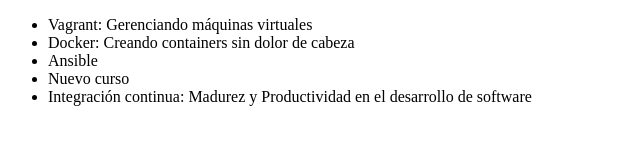
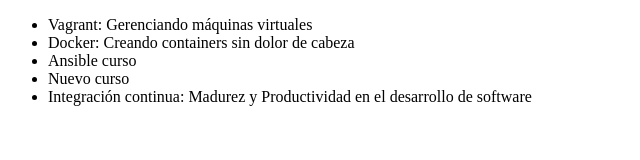
Before and after one commit to Elizabeth-MB/alura, a plain HTML site: page index.html in a window 1280 px wide. Shown: the full height of the page, 0-640 px from the left. Drawn offline with Linux system fonts and the light colour scheme.

Commit message:
Cambiando el nombre del curso de Ansible

```diff
--- a/index.html
+++ b/index.html
@@ -8,7 +8,7 @@
      <ul>
          <li> Vagrant: Gerenciando máquinas virtuales </li>
          <li> Docker: Creando containers sin dolor de cabeza </li>
-         <li> Ansible </li>
+         <li> Ansible curso </li>
          <li>Nuevo curso</li>
          <li> Integración continua: Madurez y Productividad en el desarrollo de software</li>
      </ul>
```
